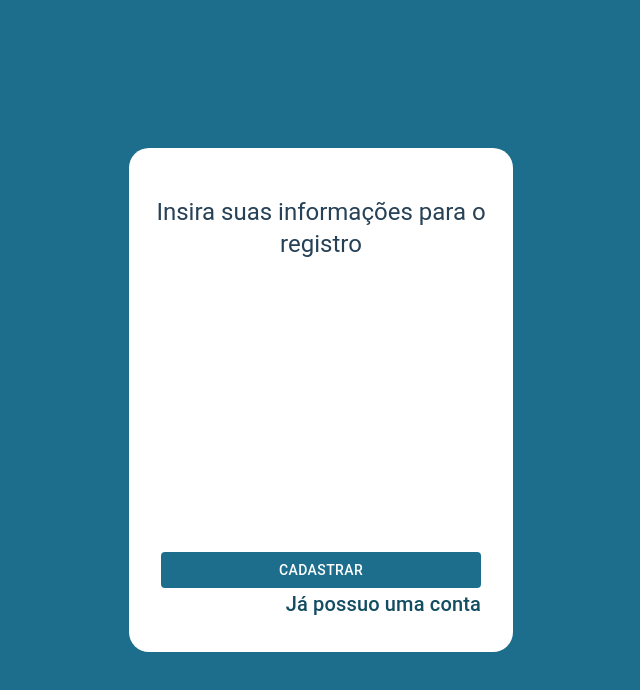
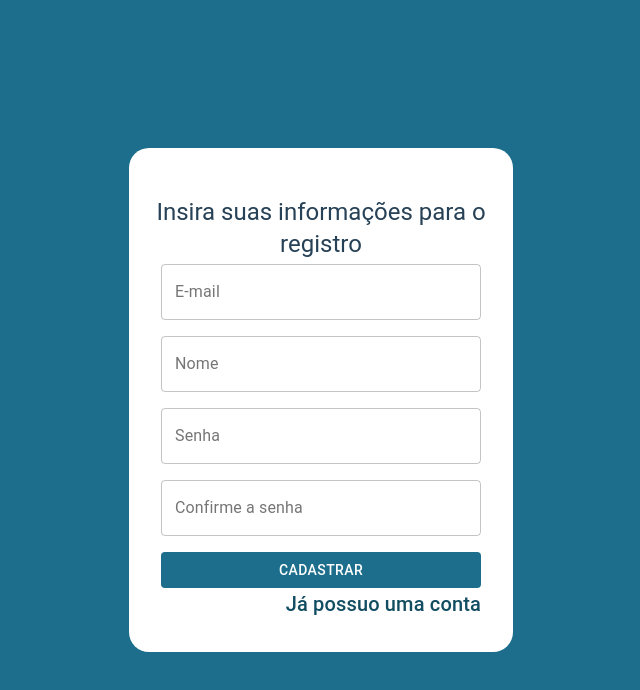
Before and after one commit to HERuppel/react-ts-workshop, a React (Create React App) app: page /auth/register in a window 1280 px wide. Shown: the top 690 px of the page, without its empty margins (319-959 px from the left). Built offline with nearby package versions, Linux system fonts and the light colour scheme.

Commit message:
Added register forms

```diff
--- a/src/pages/Auth/Register/index.tsx
+++ b/src/pages/Auth/Register/index.tsx
@@ -2,19 +2,59 @@ import React from 'react';
 import { Button, Typography } from '@material-ui/core';
 import { NavLink } from 'react-router-dom';
 import { useStyles } from './styles';
+import { FormProvider, useForm } from 'react-hook-form';
+import Input from '../../../components/Input';
+
+interface SignUpProps {
+  email: string;
+  name: string;
+  password: string;
+  confirmPassword: string;
+}
 
 const Register = (): JSX.Element => {
   const classes = useStyles();
+  const formMethods = useForm<SignUpProps>();
+  const { handleSubmit } = formMethods;
+
+  const onSubmit = () => {
+    console.log('register');
+  };
 
   return (
     <div className={classes.container}>
-      <form className={classes.formContainer}>
+      <form className={classes.formContainer} onSubmit={handleSubmit(onSubmit)}>
         <div className={classes.header}>
           <Typography color='secondary' variant='h5'>
             Insira suas informações para o registro
           </Typography>
         </div>
-        {/* to do form*/}
+        <FormProvider {...formMethods}>
+          <Input
+            variant='outlined'
+            name='email'
+            label='E-mail'
+            required
+            givenError='Insira um endereço de e-mail'
+          />
+          <Input variant='outlined' name='name' label='Nome' required givenError='Insira seu nome' />
+          <Input
+            variant='outlined'
+            name='password'
+            label='Senha'
+            type='password'
+            required
+            givenError='Insira uma senha'
+          />
+          <Input
+            variant='outlined'
+            name='confirmPassword'
+            label='Confirme a senha'
+            type='password'
+            required
+            givenError='Insira a senha novamente'
+          />
+        </FormProvider>
         <div className={classes.bottomContainer}>
           <Button className={classes.button} type='submit'>
             Cadastrar
```
